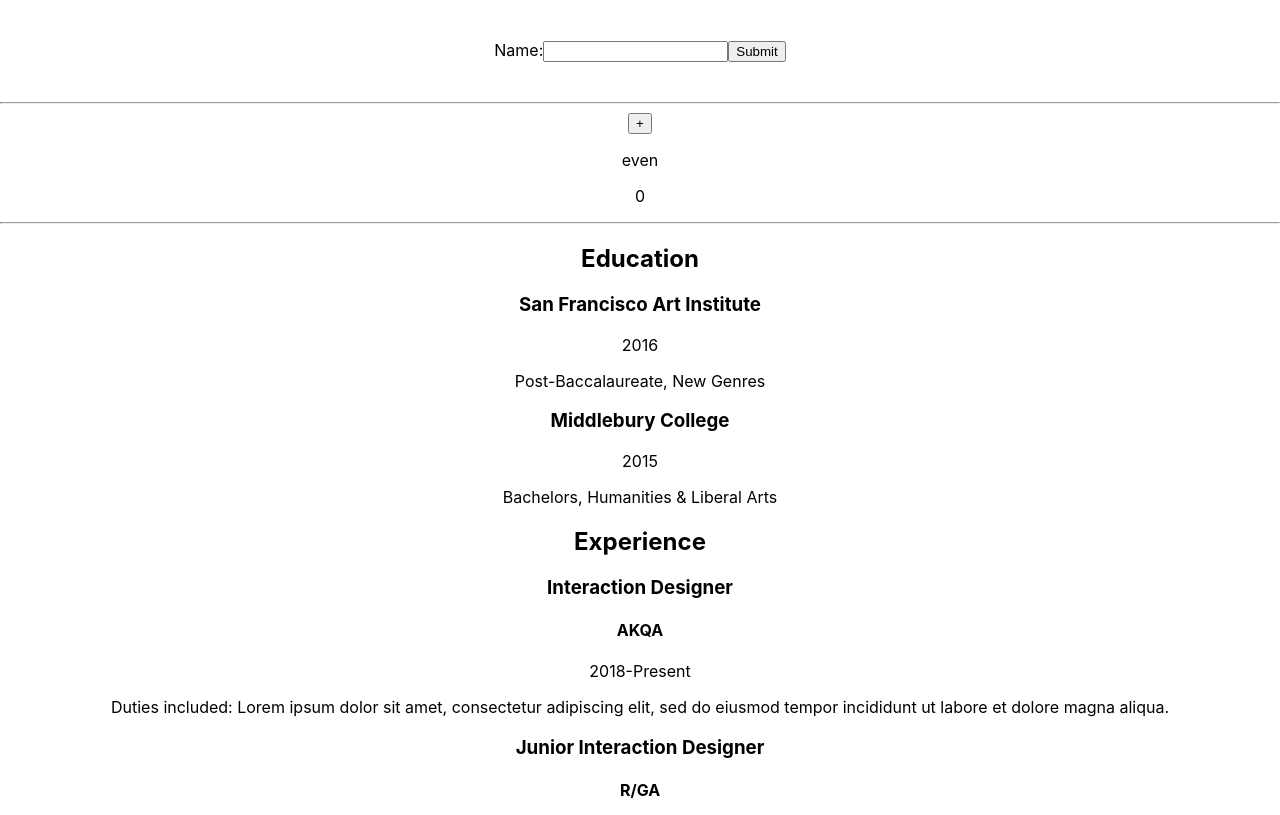
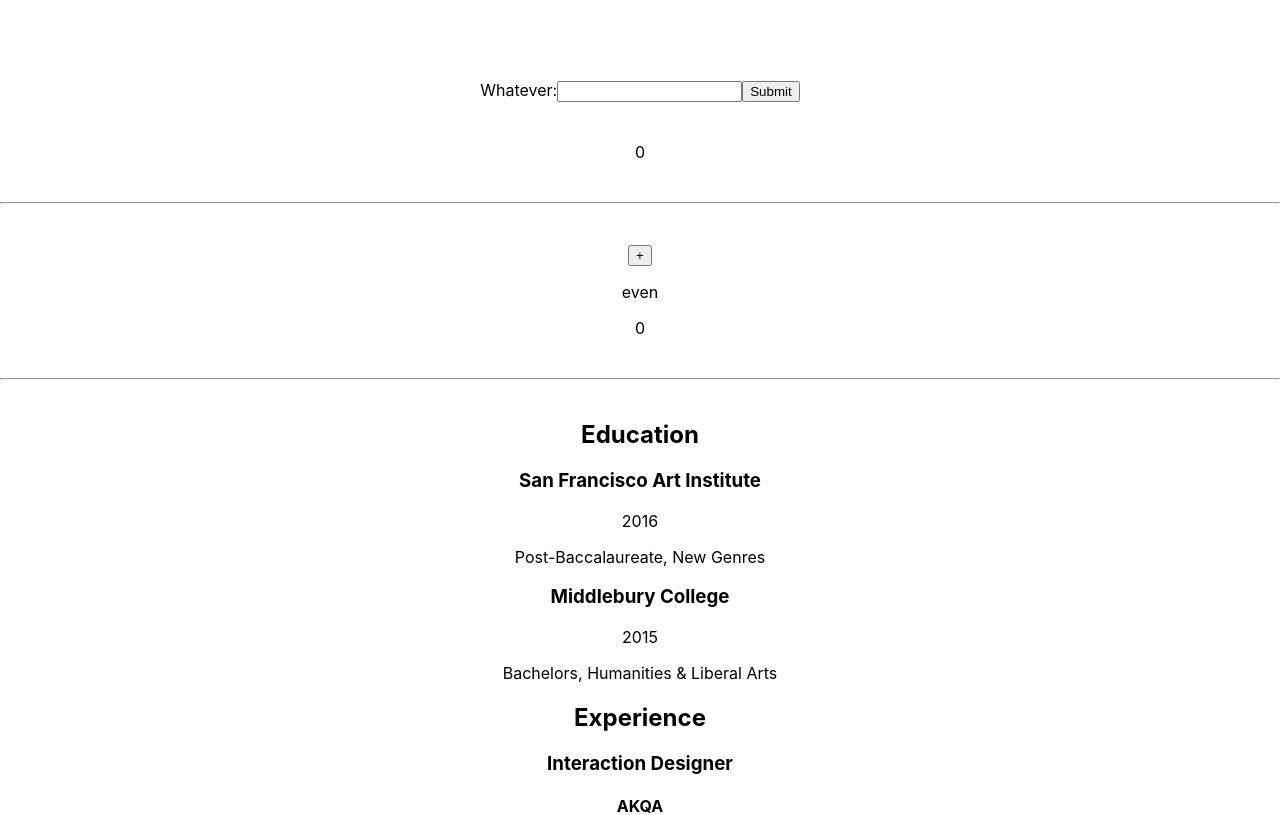
Before and after one commit to artificialarea/reacting-to-sally, a React (Create React App) app: page / in a window 1280 px wide. Shown: the top 815 px of the page. Built offline with nearby package versions, Linux system fonts and the light colour scheme.

Commit message:
rendering inputResults, but onChange whereas I need to do it only onSubmit.

```diff
--- a/src/App.css
+++ b/src/App.css
@@ -1,8 +1,10 @@
 form {
-  margin-top: 40px;
-  margin-bottom: 40px;
+  margin: 80px 0 40px 0;
 }
 
+hr {
+  margin: 40px 0 40px 0;
+}
 
 .App {
   text-align: center;
--- a/src/Input.js
+++ b/src/Input.js
@@ -32,13 +32,17 @@
 
   render() {
     return (
+      <div>
         <form onSubmit={this.handleSubmit}>
           <label>
-          Name:
+            Whatever:
             <input type="text" value={this.state.value} onChange={this.handleChange} />
           </label>
           <input type="submit" value="Submit" />
         </form>
+        <p className="inputResults">{this.state.value}</p>
+        <p className="inputResults">{this.state.value.length}</p>
+      </div>
     );
   }
 }
```
Lines whose indentation alone changed are shown as unchanged.
